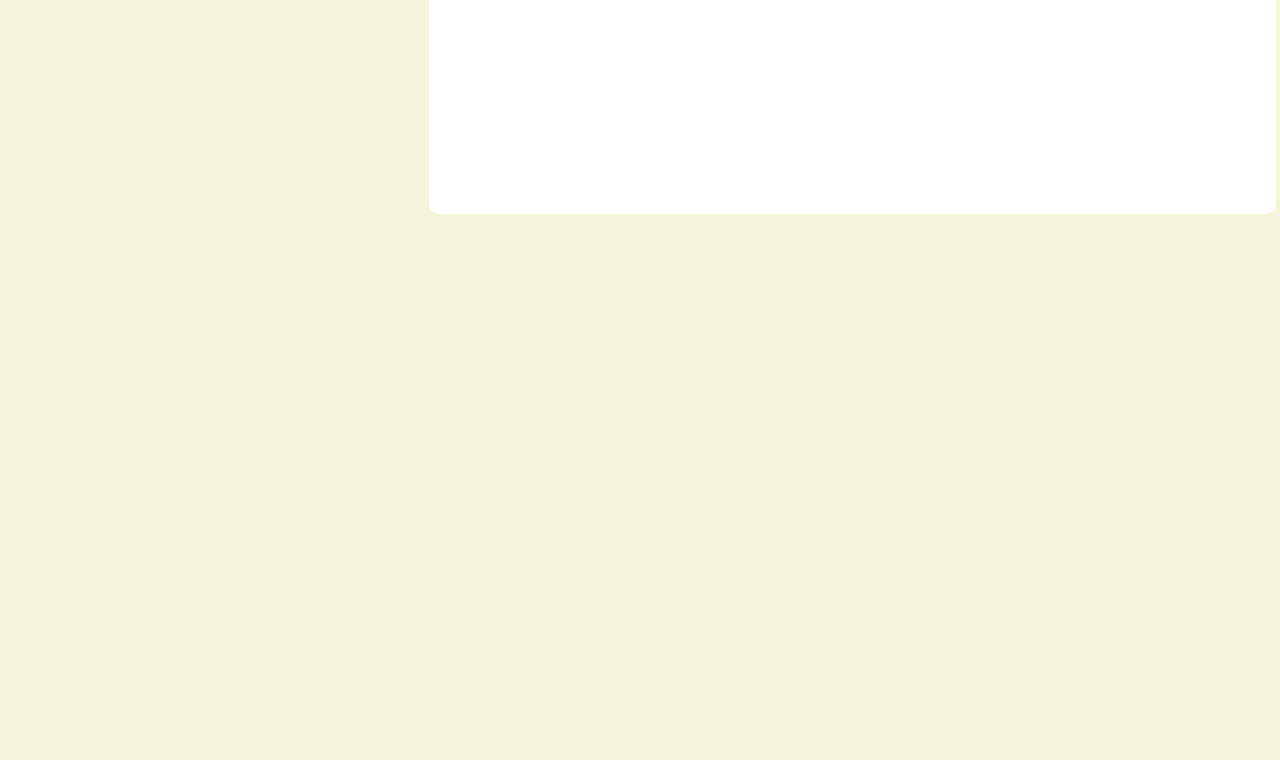
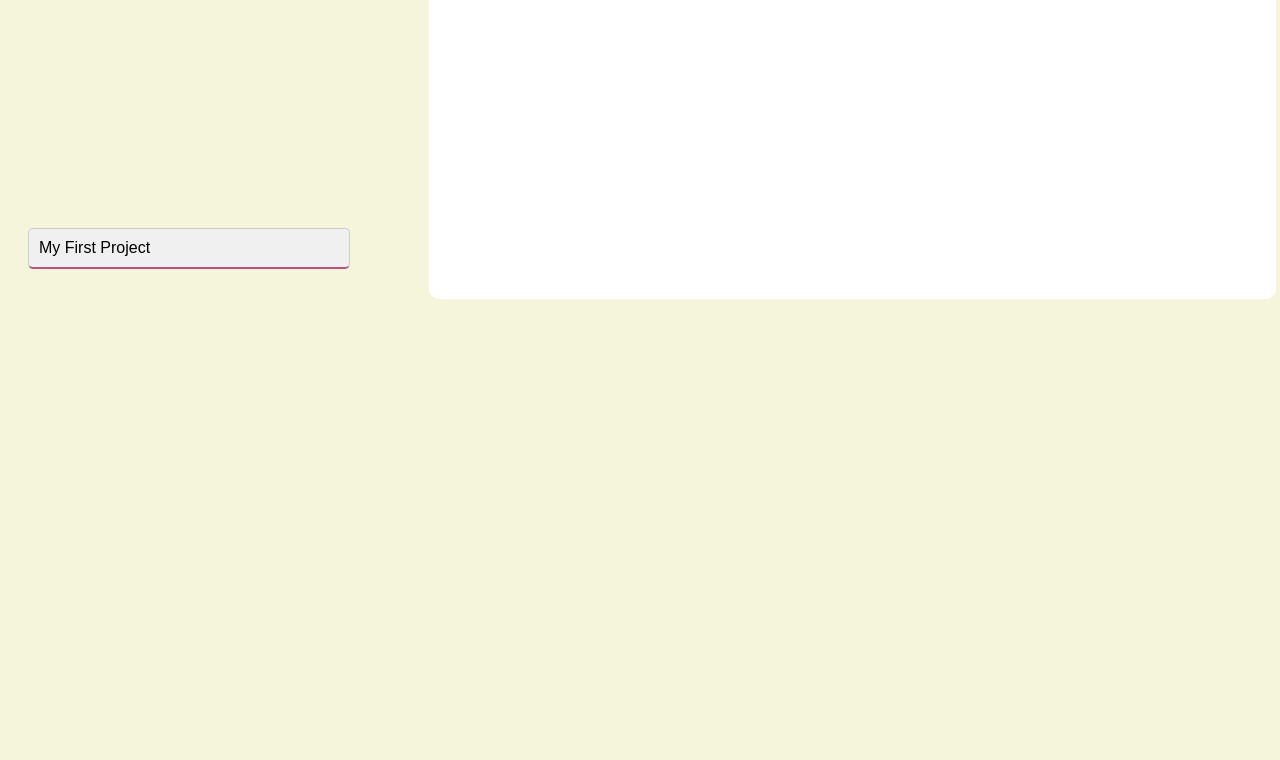
Before and after one commit to earnestabromjr/TOP-ToDo-List-App, a website built with webpack: page src/template.html in a window 1280 px wide. Shown: the part 806-1566 px from the top of the page. Before the commit the page ends 1156 px from the top, so only its background shows below. Built offline with nearby package versions, Linux system fonts and the light colour scheme.

Commit message:
Getting closer to ui being finished

```diff
--- a/src/style.css
+++ b/src/style.css
@@ -7,13 +7,14 @@ body {
 
 #app {
 	display: grid;
-	grid-template-rows: auto 1fr auto;
+	grid-template-rows: auto 1fr 2fr;
 	grid-template-columns: 1fr 2fr;
 	flex-direction: column;
 	align-items: center;
 }
 
 header {
+	grid-row: 1 / 2;
 	grid-column: 1 / -1;
 	display: flex;
 	flex-direction: row;
@@ -27,7 +28,8 @@ img {
 }
 
 nav {
-	grid-row: 1 / 2;
+	grid-column: 1 / 2;
+	grid-row: 2 / 3;
 	display: flex;
 	flex-direction: column;
 	justify-content: space-between;
@@ -51,7 +53,7 @@ nav button {
 }
 
 div#container {
-	grid-row: 2 / 3;
+	grid-row: 4 / 5;
 	grid-column: 1 / 2;
 	display: grid;
 	grid-template-rows: auto 1fr auto;
@@ -73,7 +75,7 @@ div#container {
 }
 div#projects {
 	grid-column: 1 / -1;
-	grid-row: 2 / -1;
+	grid-row: 3 / 4;
 }
 
 .project-card {
@@ -85,6 +87,7 @@ div#projects {
 	margin: 10px;
 	width: 300px;
 	cursor: pointer;
+	border-bottom: 2px solid #bd537c;
 }
 
 .todo-list {
--- a/src/template.html
+++ b/src/template.html
@@ -11,12 +11,12 @@
     <header>
       <h1>ToDo List App</h1>
     </header>
+    <nav>
+      <button id="home">Home</button>
+      <button id="todo">ToDo</button>
+      <button id="project">Add Projects</button>
+    </nav>
     <div id="container">
-      <nav>
-        <button id="home">Home</button>
-        <button id="todo">ToDo</button>
-        <button id="project">Add Projects</button>
-      </nav>
     <div id="content">
         <div id="projects"></div>
     </div>
```
